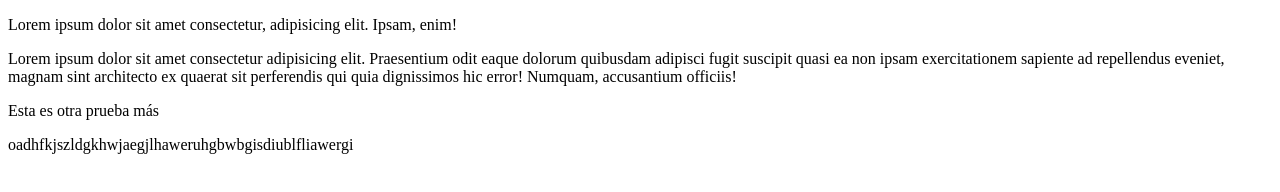
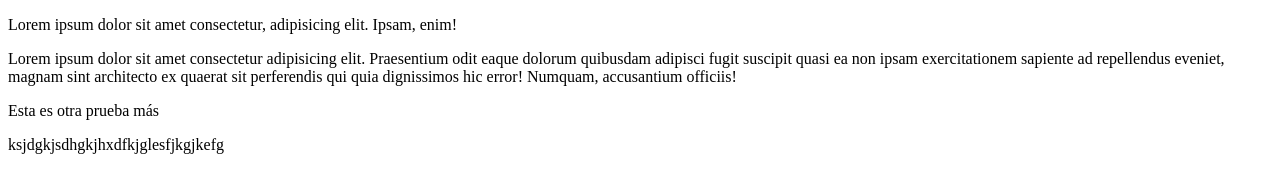
Before and after one commit to OscarRC21/Mi-prueba, a plain HTML site: page index.html in a window 1280 px wide. Drawn offline with Linux system fonts and the light colour scheme.

Commit message:
Update index.html

```diff
--- a/index.html
+++ b/index.html
@@ -20,6 +20,7 @@
 
     <p>Esta es otra prueba más</p>
 
-    oadhfkjszldgkhwjaegjlhaweruhgbwbgisdiublfliawergi
+    <p>ksjdgkjsdhgkjhxdfkjglesfjkgjkefg</p>
+
 </body>
 </html>
```
